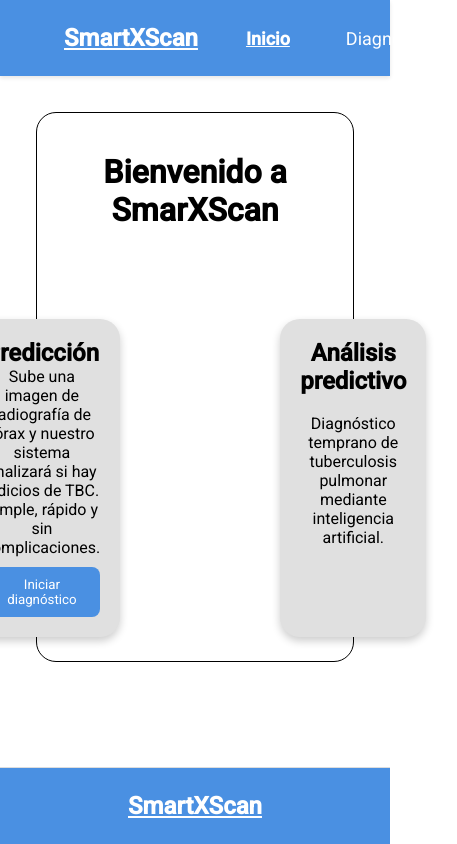
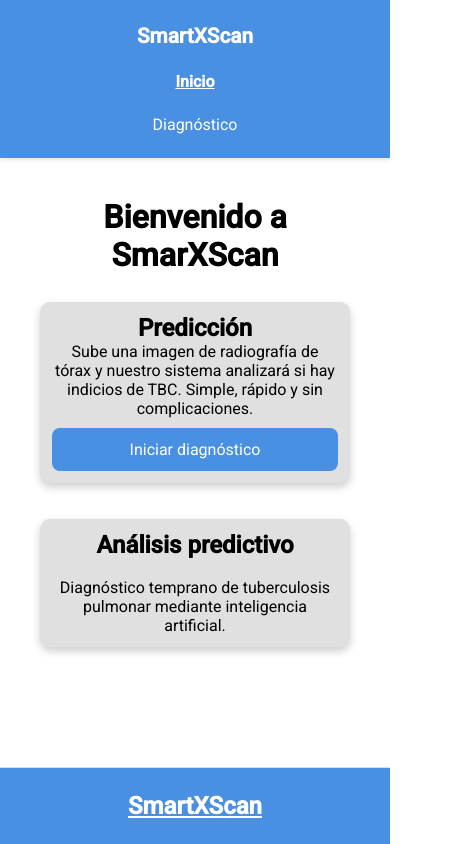
Before and after one commit to IamSebx/repotesis1, an Angular app: page /bienvenida in a window 390 px wide. Shown: the whole page, 457 px wide, since content can reach past the window. Built offline with nearby package versions, Linux system fonts and the light colour scheme.

Commit message:
Actualizacion de Diseño y Responsivdad

```diff
--- a/src/app/components/header/header.component.css
+++ b/src/app/components/header/header.component.css
@@ -12,7 +12,12 @@
   font-weight: bold;
   color: #ffffff;
   padding: 0.5rem 1rem;
-    cursor: default
+  cursor: default;
+}
+
+.logo a {
+  color: inherit;
+  text-decoration: none;
 }
 
 .navigation {
@@ -39,3 +44,46 @@
   font-weight: bold;
   text-decoration: underline;
 }
+
+/* Responsive styles */
+@media (max-width: 768px) {
+  .header-container {
+    padding: 1rem;
+    flex-direction: column;
+    align-items: stretch;
+  }
+
+  .logo {
+    text-align: center;
+    padding: 0.5rem 0;
+    margin-bottom: 0.5rem;
+  }
+
+  .navigation {
+    justify-content: center;
+    gap: 1rem;
+    flex-wrap: wrap;
+  }
+
+  .navigation a {
+    font-size: 16px;
+    padding: 0.5rem;
+  }
+}
+
+@media (max-width: 480px) {
+  .logo {
+    font-size: 1.3rem;
+  }
+
+  .navigation {
+    flex-direction: column;
+    align-items: center;
+    gap: 0.5rem;
+  }
+
+  .navigation a {
+    width: 100%;
+    text-align: center;
+  }
+}
--- a/src/app/views/bienvenida/bienvenida.component.css
+++ b/src/app/views/bienvenida/bienvenida.component.css
@@ -1,41 +1,106 @@
-
-
 .principal {
   flex: 1;
-  padding: 40px;
+  padding: 2rem;
   text-align: center;
   border: #000000 solid 1px;
   border-radius: 20px;
-  height: 550px;
-  margin: 20px;
+  min-height: 530px;
+  margin: 1.25rem;
+  box-sizing: border-box;
 }
 
 .card-container {
   display: flex;
   justify-content: center;
-  gap: 40px;
-  margin-top: 30px;
+  gap: 2.5rem;
+  margin-top: 1.875rem;
+  flex-wrap: wrap;
 }
 
 .card {
   background-color: #e0e0e0;
   border-radius: 20px;
-  padding: 20px;
-  width: 400px;
+  padding: 1.25rem;
+  width: 100%;
+  max-width: 25rem;
   box-shadow: 0 4px 8px rgba(0, 0, 0, 0.2);
-  margin: 60px;
+  margin: 1.25rem 0;
 }
 
 button {
-  margin-top: 10px;
-  padding: 10px 20px;
+  margin-top: 0.625rem;
+  padding: 0.625rem 1.25rem;
   border: none;
   border-radius: 8px;
   background-color: #4a90e2;
   color: white;
   cursor: pointer;
+  font-size: 1rem;
+  transition: background-color 0.3s ease;
 }
 
 button:hover {
   background-color: #3a7bd5;
 }
+
+/* Responsive styles */
+@media (max-width: 1024px) {
+  .principal {
+    padding: 1.5rem;
+    margin: 1rem;
+    min-height: auto;
+  }
+
+  .card-container {
+    gap: 1.5rem;
+  }
+
+  .card {
+    max-width: 22rem;
+    margin: 1rem 0;
+  }
+}
+
+@media (max-width: 768px) {
+  .principal {
+    padding: 1.25rem;
+    border-radius: 15px;
+  }
+
+  .card-container {
+    flex-direction: column;
+    align-items: center;
+    gap: 1.25rem;
+    margin-top: 1.25rem;
+  }
+
+  .card {
+    width: 100%;
+    max-width: 100%;
+    padding: 1rem;
+    margin: 0.5rem 0;
+  }
+
+  button {
+    padding: 0.5rem 1rem;
+  }
+}
+
+@media (max-width: 480px) {
+  .principal {
+    padding: 1rem;
+    margin: 0.5rem;
+    border: none;
+    border-radius: 0;
+  }
+
+  .card {
+    border-radius: 10px;
+    padding: 0.75rem;
+  }
+
+  button {
+    width: 100%;
+    padding: 0.75rem;
+  }
+}
--- a/src/app/views/prediccion/prediccion.component.css
+++ b/src/app/views/prediccion/prediccion.component.css
@@ -157,3 +157,86 @@ input[type="file"] {
   padding-top: 10px;
   border-top: 1px solid #eee;
 }
+
+
+.recommendation {
+  background-color: #f5f5f5;
+  padding: 15px;
+  border-radius: 10px;
+  margin-top: 15px;
+}
+
+.recommendation h4 {
+  margin-bottom: 10px;
+  color: #333;
+}
+
+.quality-details {
+  margin-top: 10px;
+  padding-top: 10px;
+  border-top: 1px solid #eee;
+}
+
+.quality-details p {
+  margin-bottom: 5px;
+}
+
+@media (max-width: 1024px) {
+  .contenedor {
+    width: 90%;
+    padding: 40px;
+  }
+
+  .preview-box {
+    transform: scale(0.9);
+    margin: -10px auto 15px;
+  }
+}
+
+/* Móvil grande (576px - 767px) */
+@media (max-width: 767px) {
+  .contenedor {
+    width: 95%;
+    padding: 30px;
+  }
+
+  .preview-box {
+    transform: scale(0.85);
+    margin: -15px auto 10px;
+  }
+
+  .btn-analizar {
+    transform: scale(0.95);
+  }
+}
+
+/* Móvil pequeño (hasta 575px) */
+@media (max-width: 575px) {
+  .contenedor {
+    padding: 20px 15px;
+  }
+
+  .preview-box {
+    width: 100%;
+    max-width: 280px;
+    transform: scale(1);
+    margin: 0 auto 15px;
+    padding: 15px;
+  }
+
+  .btn-analizar {
+    transform: scale(0.9);
+  }
+}
+
+/* Orientación horizontal en móviles */
+@media (max-width: 767px) and (orientation: landscape) {
+  .contenedor {
+    padding: 20px;
+  }
+
+  .preview-box {
+    max-width: 220px;
+    margin: 0 auto 10px;
+  }
+}
--- a/src/app/views/prediccion/prediccion.component.ts
+++ b/src/app/views/prediccion/prediccion.component.ts
@@ -15,8 +15,8 @@ export class PrediccionComponent implements OnInit {
   isLoading: boolean = false;
   result: any = null;
   errorMessage: string | null = null;
-  backendStatus: string = 'Verificando conexión...';
-  isBackendConnected: boolean = false;
+  backendStatus: string = 'Verificando...';
+  tiempoProcesamiento: number | null = null;
 
   constructor(private apiService: ApiService) {}
 
@@ -27,12 +27,10 @@ export class PrediccionComponent implements OnInit {
   checkBackendConnection(): void {
     this.apiService.checkBackendHealth().subscribe({
       next: (response) => {
-        this.backendStatus = 'Backend conectado';
-        this.isBackendConnected = true;
+        this.backendStatus = `Conectado (${response.status})`;
       },
       error: (error) => {
-        this.backendStatus = 'Backend no disponible';
-        this.isBackendConnected = false;
+        this.backendStatus = `Error de conexión: ${error}`;
       }
     });
   }
@@ -41,61 +39,73 @@ export class PrediccionComponent implements OnInit {
     const file = event.target.files[0];
     this.resetAnalysis();
 
-    if (file && this.isValidImage(file)) {
+    if (file && this.isImage(file.type)) {
       this.selectedFile = file;
-      this.previewImage(file);
+      const reader = new FileReader();
+      reader.onload = (e: any) => {
+        this.imagePreviewUrl = e.target.result;
+      };
+      reader.readAsDataURL(file);
     } else if (file) {
       this.errorMessage = 'Solo se aceptan imágenes (JPEG, PNG, JPG)';
       this.selectedFile = null;
     }
   }
 
-  private isValidImage(file: File): boolean {
-    return file.type.match(/image\/(jpeg|png|jpg)/) !== null;
-  }
-
-  private previewImage(file: File): void {
-    const reader = new FileReader();
-    reader.onload = (e: any) => {
-      this.imagePreviewUrl = e.target.result;
-    };
-    reader.readAsDataURL(file);
+  isImage(fileType: string): boolean {
+    return fileType.match(/image\/(png|jpeg|jpg)/) !== null;
   }
 
   analizar(): void {
-    if (!this.selectedFile || !this.isBackendConnected) return;
+    if (!this.selectedFile) return;
 
     this.isLoading = true;
     this.errorMessage = null;
+    this.tiempoProcesamiento = null;
 
     this.apiService.analyzeImage(this.selectedFile).subscribe({
       next: (response) => {
         this.result = response;
+        this.tiempoProcesamiento = response.tiempo_de_espera || null;
         this.isLoading = false;
       },
       error: (error) => {
-        this.errorMessage = error;
+        this.errorMessage = this.handleApiError(error);
         this.isLoading = false;
       }
     });
   }
 
+  private handleApiError(error: any): string {
+    if (error.error?.error?.includes('No se pudo descargar el modelo')) {
+      return 'Error al cargar los modelos de análisis. Por favor intente más tarde.';
+    }
+    return error.error?.detail || 'Error al procesar la imagen';
+  }
+
   resetAnalysis(): void {
     this.result = null;
     this.errorMessage = null;
+    this.tiempoProcesamiento = null;
   }
 
-  getDiagnosisText(diagnosis: string): string {
-    const diagnosisMap: Record<string, string> = {
+  formatDiagnosis(diagnosis: string): string {
+    const diagnoses: {[key: string]: string} = {
       'Tuberculosis': 'Tuberculosis Detectada',
       'Normal': 'Normal (No se detectó tuberculosis)',
-      'BajaCalidad': 'Imagen de Baja Calidad',
+      'BajaCalidad': 'Baja Calidad - Precaución en el diagnóstico',
       'NoRadiografia': 'No es una radiografía'
     };
-    return diagnosisMap[diagnosis] || diagnosis;
+    return diagnoses[diagnosis] || diagnosis;
   }
 
-  getDiagnosisClass(diagnosis: string): string {
-    return diagnosis.toLowerCase();
+  getDiagnosisColor(diagnostico: string): string {
+    switch(diagnostico) {
+      case 'Tuberculosis': return 'diagnosis-danger';
+      case 'Normal': return 'diagnosis-success';
+      case 'BajaCalidad': return 'diagnosis-warning';
+      case 'NoRadiografia': return 'diagnosis-info';
+      default: return '';
+    }
   }
 }
```
Also changed, not shown: src/app/views/prediccion/prediccion.component.html (+45 -27 lines). Lines whose indentation alone changed are shown as unchanged.
